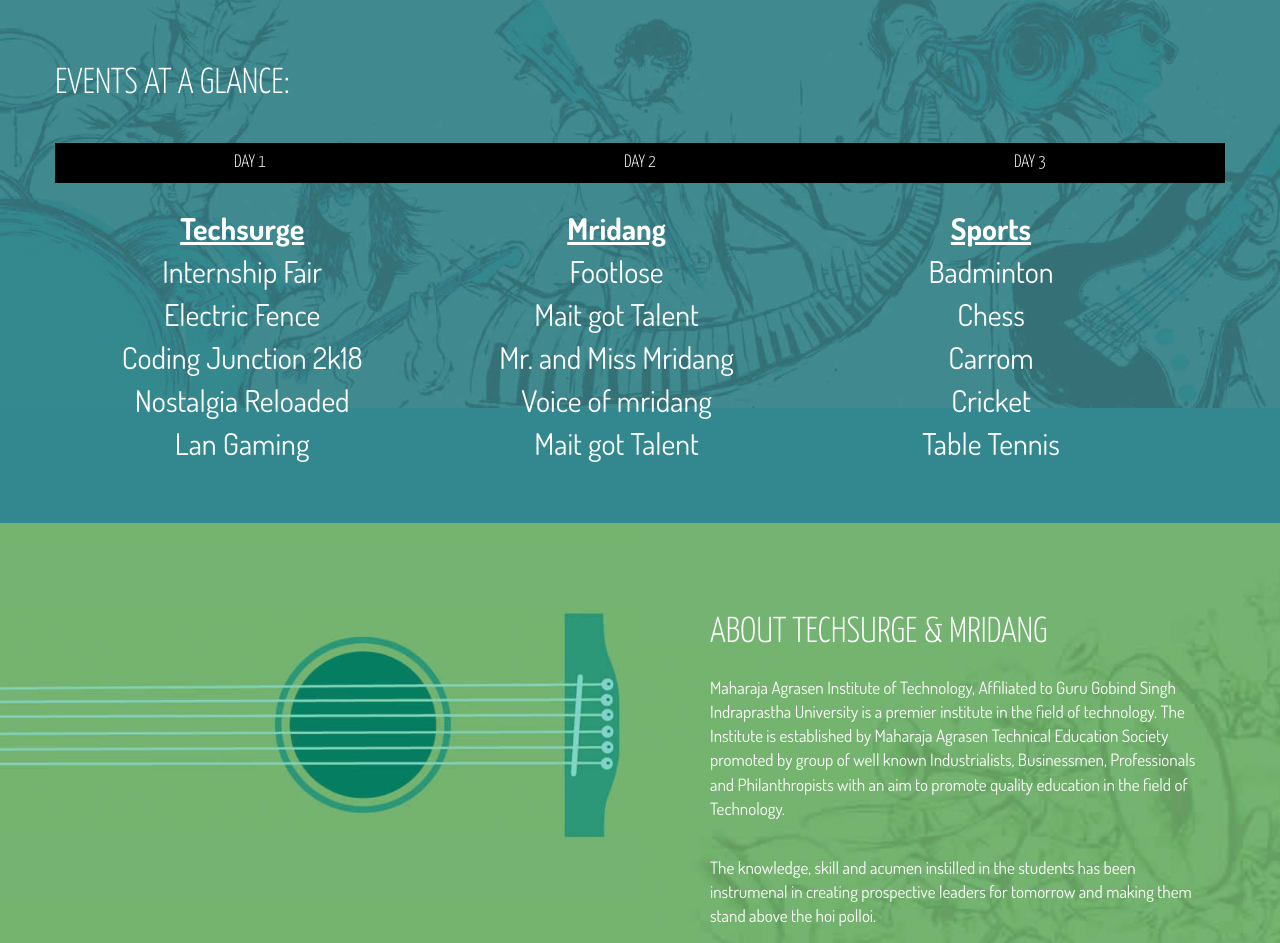
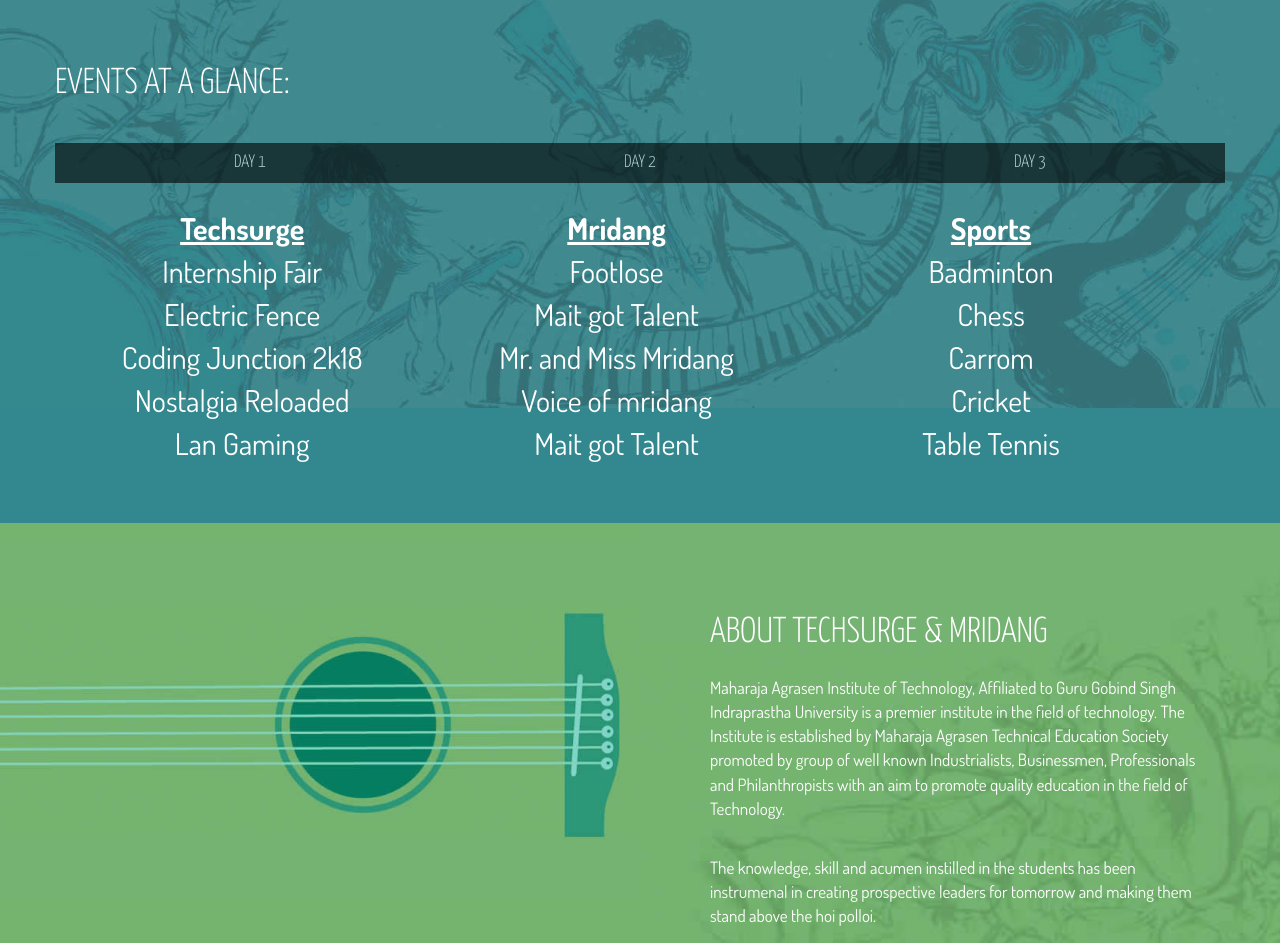
Before and after one commit to sahil-relhan/sahil-relhan.github.io, a plain HTML site: page index.html in a window 1280 px wide. Shown: the part 1164-2107 px from the top of the page. Drawn offline with Linux system fonts and the light colour scheme; some packages are replaced by stand-ins of ours.

Commit message:
Update index.html

```diff
--- a/index.html
+++ b/index.html
@@ -149,7 +149,7 @@
     justify-content: space-around;
     background-color:  black;
 	width:100%;
-    /* opacity: 0.6; */
+    opacity: 0.6;
 ">
 								  <!-- <table  style="margin: 0 auto">
          	<tr>
```
